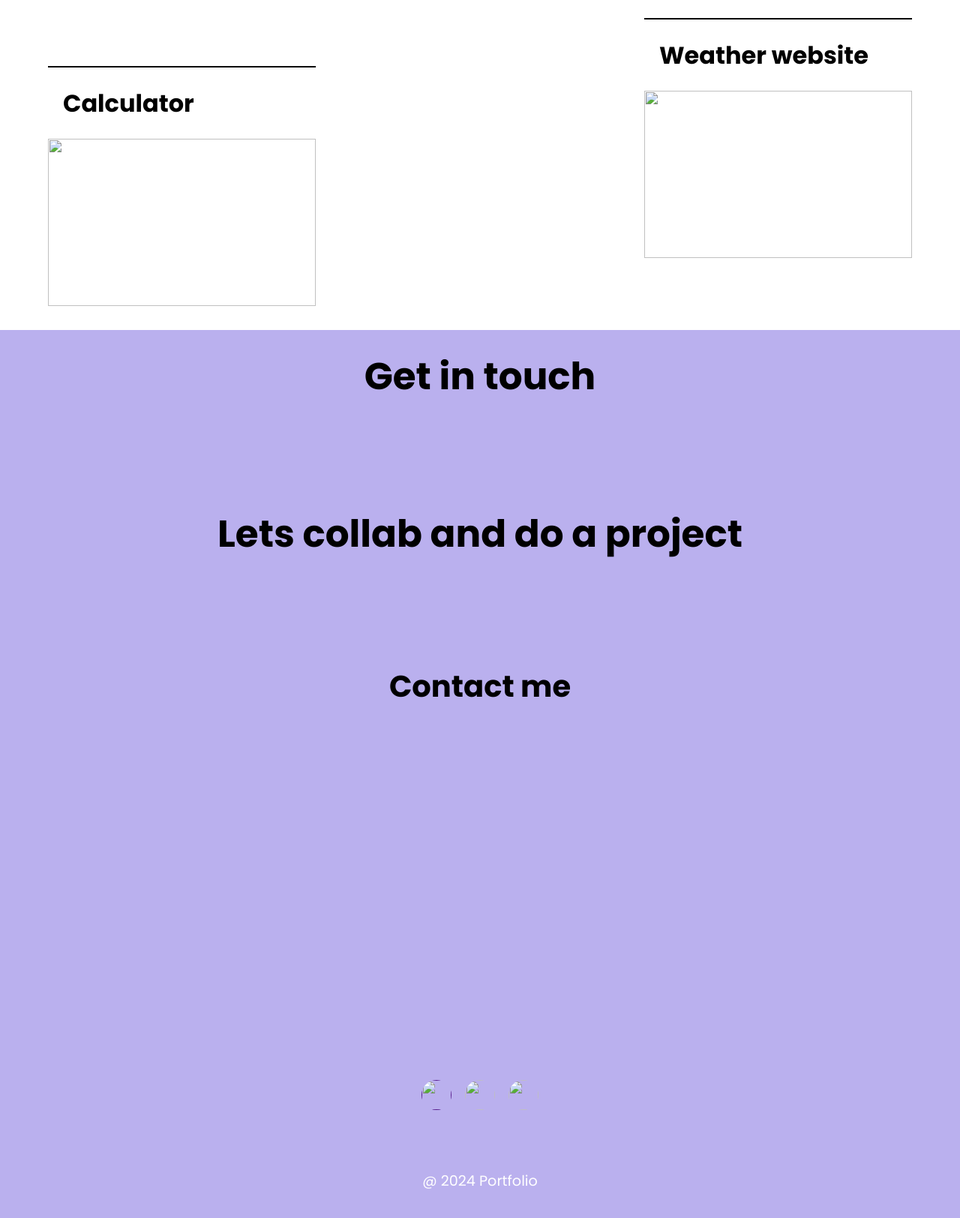
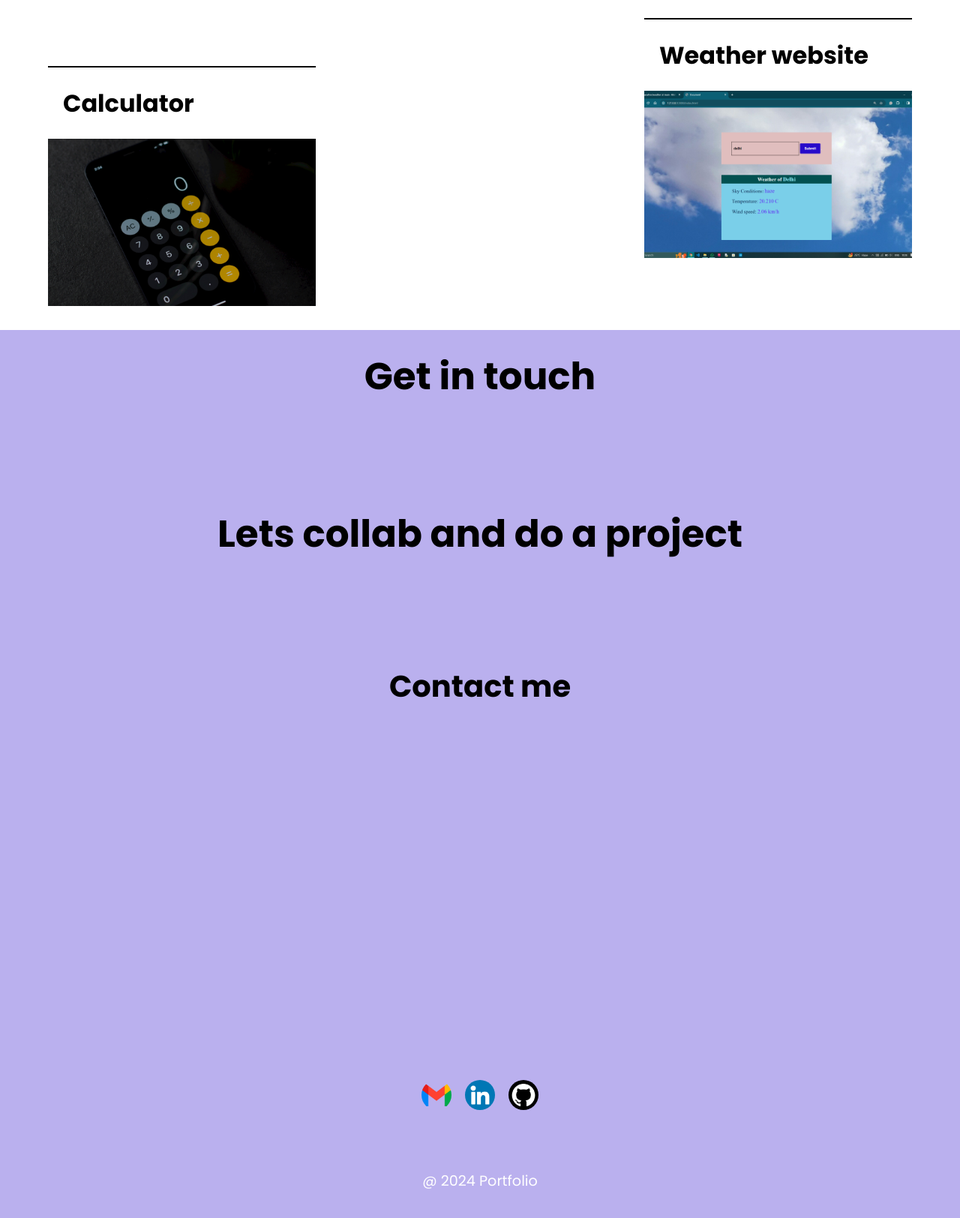
Before and after one commit to AlishaParvin/Portfolio, a plain HTML site: page index.html in a window 1280 px wide. Shown: the part 1000-2624 px from the top of the page at 75% size. Drawn offline with nearby package versions, Linux system fonts and the light colour scheme.

Commit message:
Update index.html

```diff
--- a/index.html
+++ b/index.html
@@ -46,7 +46,7 @@
           </div>
         </div>
         <div class="image">
-          <img src="profile.png" alt="profile" />
+          <img src="portfolio/profile.png" alt="profile" />
         </div>
       </div>
     </section>
@@ -63,7 +63,7 @@
                 </div>
                 <div id="image">
                     <a href=""></a>
-                    <img src="calc.jpg" alt="">
+                    <img src="portfolio/calc.jpg" alt="">
                 </div>
             </div>
 
@@ -72,7 +72,7 @@
                     <h1>Weather website</h1>
                 </div>
                 <div id="image">
-                    <img src="weather.png" alt="">
+                    <img src="portfolio/weather.png" alt="">
                 </div>
             </div>
         </div>
@@ -91,15 +91,15 @@
             <br>
 
             <a  class="btn" href="">
-            <img src="gmail.png" alt="" width="40px" height="40px">
+            <img src="portfolio/gmail.png" alt="" width="40px" height="40px">
             </a>
 
             <a  class="btn">
-            <img src="linkedin.png" alt="" width="40px" height="40px">
+            <img src="portfolio/linkedin.png" alt="" width="40px" height="40px">
             </a>
 
             <a class="btn">
-            <img src="github.png" alt="" width="40px" height="40px">
+            <img src="portfolio/github.png" alt="" width="40px" height="40px">
             </a>
         </div>
 
```
